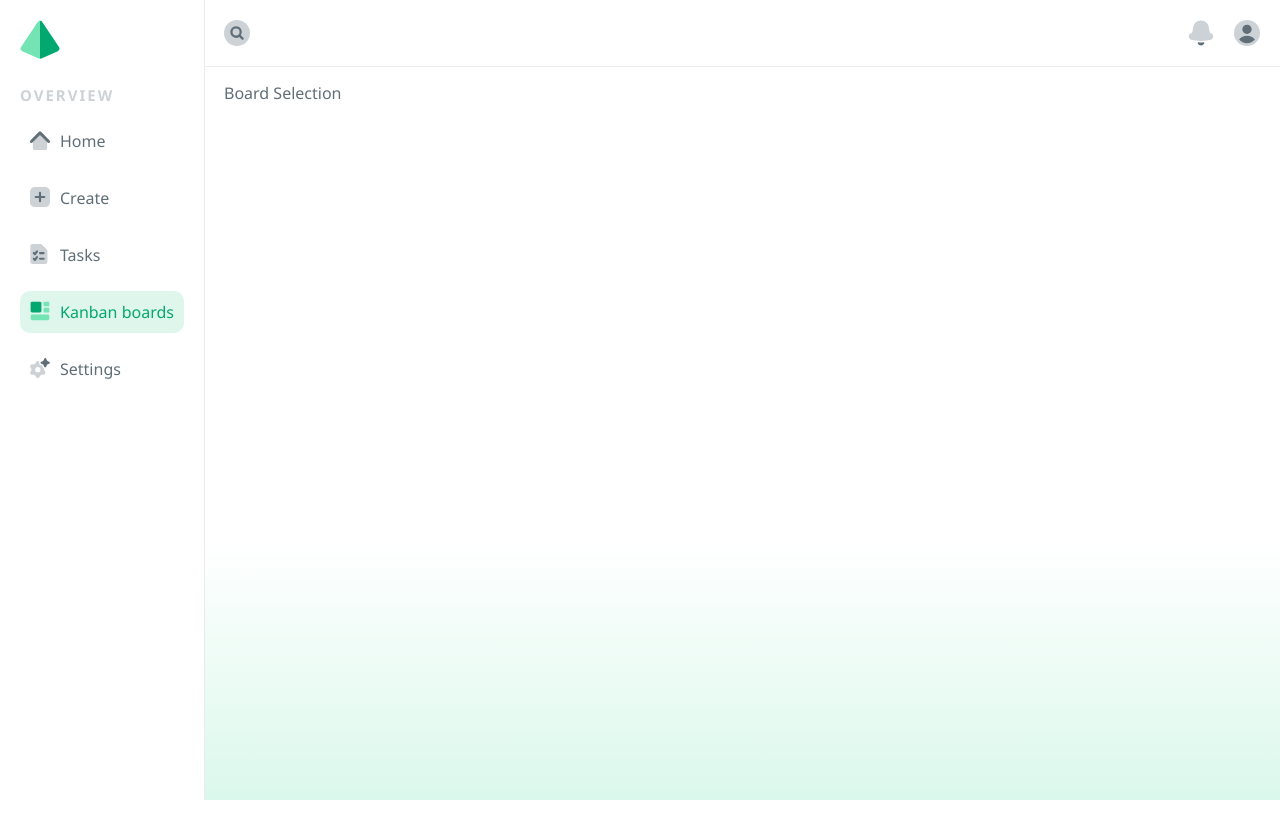
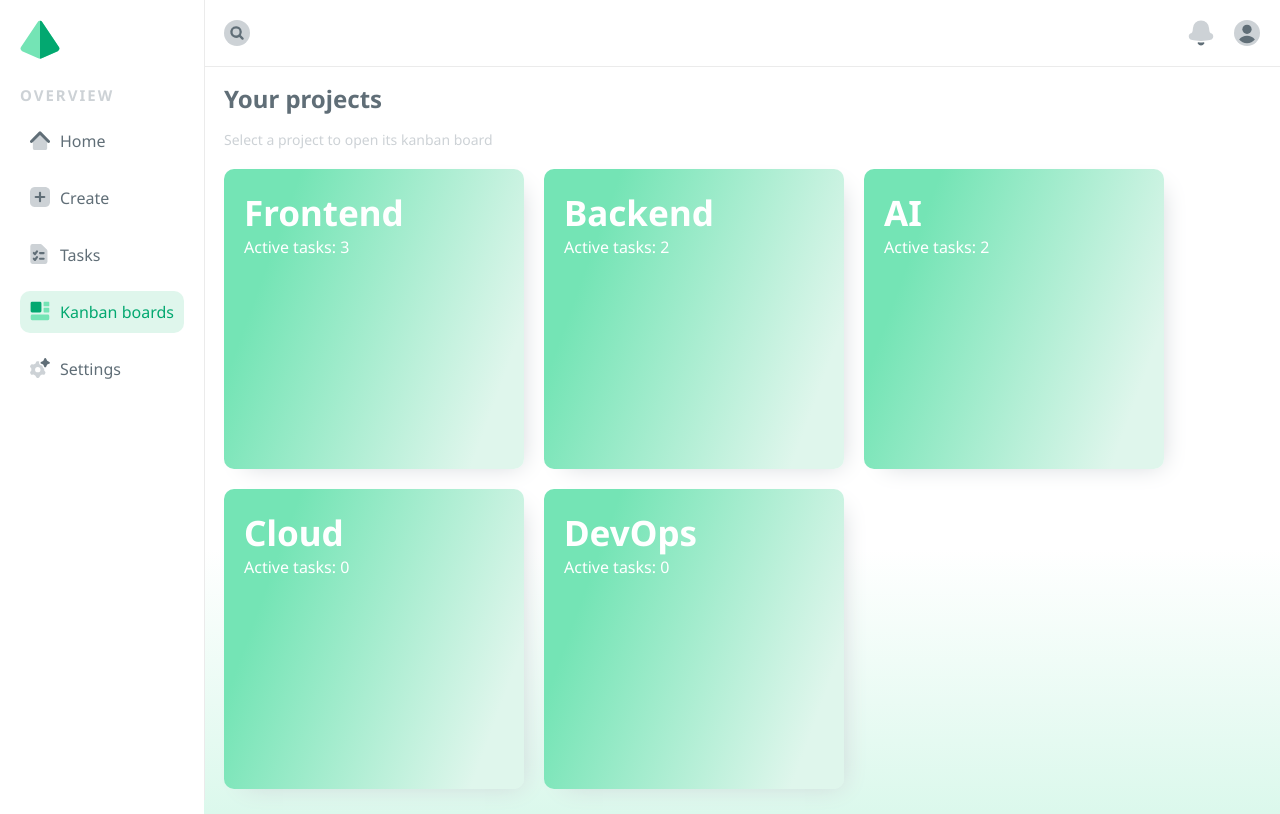
Before and after one commit to jsabram/Kanban-Board, a React (Create React App) app: page /Kanban-Board/boards in a window 1280 px wide. Built offline with nearby package versions, Linux system fonts and the light colour scheme.

Commit message:
Finished BoardSelection component, created BoardCard component and styled it, created new mixin for link cards

```diff
--- a/src/assets/scss/colors.scss
+++ b/src/assets/scss/colors.scss
@@ -8,6 +8,12 @@ $colors: (
 			180deg,
 			rgba(255, 255, 255, 1) 65%,
 			rgba(116, 228, 181, 0.26) 100%
+		),
+	c_primary_gradient_dark:
+		linear-gradient(
+			110deg,
+			rgba(116, 228, 181, 1) 19%,
+			rgba(223, 246, 236, 1) 87%
 		),
 	c_white: #fff,
 	c_white_medium: #f3f3f3,
--- a/src/assets/scss/mixins.scss
+++ b/src/assets/scss/mixins.scss
@@ -48,8 +48,21 @@
 	color: map-get($colors, c_gray_light);
 }
 
-@mixin noResultsFound {
+@mixin msg {
 	font-size: 1.4rem;
 	color: map-get($colors, c_gray_light);
 	text-align: center;
 }
+
+@mixin link-card {
+	display: block;
+	border-radius: 1rem;
+	outline-color: map-get($colors, c_primary);
+	box-shadow: 9px 8px 24px -12px rgba(205, 210, 214, 1);
+	text-decoration: none;
+	transition: transform 0.3s;
+
+	&:hover {
+		transform: scale(1.02);
+	}
+}
--- /dev/null
+++ b/src/components/page-coponents/boards/BoardCard.scss
@@ -0,0 +1,23 @@
+@use '../../../assets/scss/colors.scss' as *;
+@use '../../../assets/scss/mixins.scss' as *;
+
+.board-card {
+    @include link-card;
+	height: 250px;
+	margin-block-end: 2rem;
+	padding: 2rem;
+	background: map-get($colors, c_primary_gradient_dark);
+	color: map-get($colors, c_white);
+
+	&__title {
+		font-size: 3.5rem;
+	}
+}
+
+@media screen and (min-width: 768px) {
+	.board-card {
+		height: 300px;
+		width: 300px;
+		margin: 0;
+	}
+}
--- /dev/null
+++ b/src/components/page-coponents/boards/BoardCard.tsx
@@ -0,0 +1,22 @@
+import { Link } from 'react-router-dom';
+
+import './BoardCard.scss';
+
+interface BoardCardProps {
+	projectTitle: string;
+	activeTasks: number;
+}
+
+const BoardCard: React.FC<BoardCardProps> = ({ projectTitle, activeTasks }) => {
+	return (
+		<Link to='' className='board-card'>
+			<h3 className='board-card__title'>{projectTitle}</h3>
+			<p>
+				<span>Active tasks: </span>
+				{activeTasks}
+			</p>
+		</Link>
+	);
+};
+
+export default BoardCard;
--- a/src/components/page-coponents/boards/BoardSelection.scss
+++ b/src/components/page-coponents/boards/BoardSelection.scss
@@ -0,0 +1,23 @@
+@use '../../../assets/scss/mixins.scss' as *;
+
+.boards {
+	&__msg {
+		@include msg;
+		text-align: left;
+        margin-block-end: 2rem;
+	}
+	&__cards {
+		width: 100%;
+		max-width: 2000px;
+	}
+}
+
+@media screen and (min-width: 768px) {
+	.boards {
+		&__cards {
+			display: flex;
+			flex-wrap: wrap;
+			gap: 2rem;
+		}
+	}
+}
--- a/src/components/page-coponents/boards/BoardSelection.tsx
+++ b/src/components/page-coponents/boards/BoardSelection.tsx
@@ -1,7 +1,34 @@
+import PageHeading from '../../reusable/PageHeading';
+import BoardCard from './BoardCard';
+
+// dummy data
+import { dummyProjects } from '../../../dummyData';
+import { dummyTasks } from '../../../dummyData';
+
 import './BoardSelection.scss';
 
 const BoardSelection = () => {
-	return <div>Board Selection</div>;
+	return (
+		<section className='boards'>
+			<PageHeading>Your projects</PageHeading>
+			<p className='boards__msg'>Select a project to open its kanban board</p>
+			<div className='boards__cards'>
+				{dummyProjects.map((project, idx) => (
+					<BoardCard
+						key={idx}
+						projectTitle={project}
+						activeTasks={
+							dummyTasks.filter(
+								(task) =>
+									task.project.toLowerCase() === project.toLowerCase() &&
+									task.status !== 'done'
+							).length
+						}
+					/>
+				))}
+			</div>
+		</section>
+	);
 };
 
 export default BoardSelection;
--- a/src/components/page-coponents/tasks/TaskCard.scss
+++ b/src/components/page-coponents/tasks/TaskCard.scss
@@ -1,22 +1,15 @@
 @use '../../../assets/scss/colors.scss' as *;
+@use '../../../assets/scss/mixins.scss' as *;
 
 .task__card {
+	@include link-card;
 	position: relative;
-	display: block;
 	max-width: 700px;
 	margin-block: 1rem;
 	padding: 1rem 2rem;
 	background-color: map-get($colors, c_white_medium);
-	border-radius: 1rem;
-	outline-color: map-get($colors, c_primary);
 	color: map-get($colors, c_gray);
-	text-decoration: none;
-	transition: transform 0.3s;
 	overflow: hidden;
-
-	&:hover {
-		transform: scale(1.02);
-	}
 
 	&::before {
 		position: absolute;
--- a/src/components/page-coponents/tasks/TaskList.scss
+++ b/src/components/page-coponents/tasks/TaskList.scss
@@ -17,7 +17,7 @@
 	}
 
 	&__msg {
-		@include noResultsFound;
+		@include msg;
 	}
 }
 
--- a/src/dummyData.ts
+++ b/src/dummyData.ts
@@ -1,4 +1,4 @@
-export const dummyProjects = ['Frontend', 'Backend', 'AI'];
+export const dummyProjects = ['Frontend', 'Backend', 'AI', 'Cloud', 'DevOps'];
 export const dummyPriorities = ['Low', 'Medium', 'High'];
 export const dummyTaskStatuses = [
 	'To do',
@@ -85,7 +85,7 @@ export const dummyTasks = [
 		priority: 'medium',
 		title: 'Clean up code in the index.html file',
 		description: '',
-		status: 'To do',
+		status: 'to do',
 		project: 'Frontend',
 		assignee: 'user',
 	},
```
